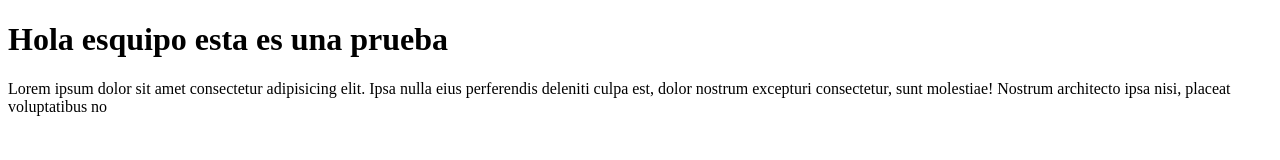
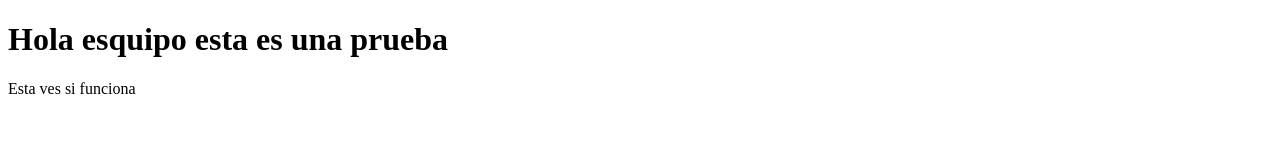
Before and after one commit to alumno2016/strategyTeam, a plain HTML site: page index.html in a window 1280 px wide. Drawn offline with Linux system fonts and the light colour scheme.

Commit message:
segundo commit

```diff
--- a/index.html
+++ b/index.html
@@ -8,6 +8,6 @@
 </head>
 <body>
     <h1>Hola esquipo esta es una prueba</h1>
-    <p>Lorem ipsum dolor sit amet consectetur adipisicing elit. Ipsa nulla eius perferendis deleniti culpa est, dolor nostrum excepturi consectetur, sunt molestiae! Nostrum architecto ipsa nisi, placeat voluptatibus no</p>
+    <p>Esta ves si funciona</p>
 </body>
 </html>
```
